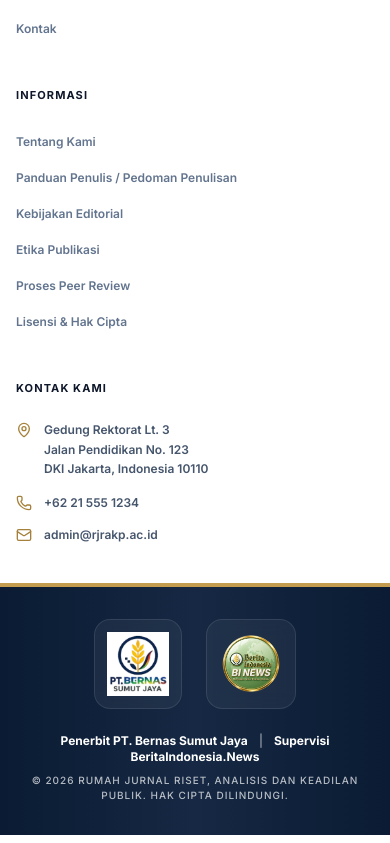
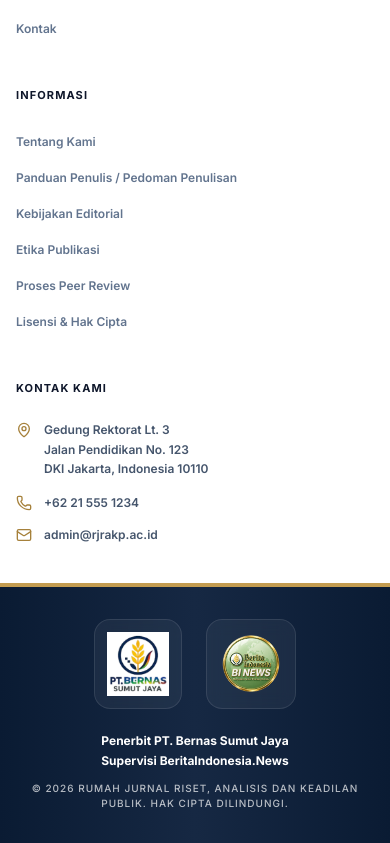
Before and after one commit to detaksumut/RJRAKP, a React (Vite) app: page / in a window 390 px wide. Shown: the part 4745-5588 px from the top of the page. Built offline with nearby package versions, Linux system fonts and the light colour scheme; no server answers; the database is empty.

Commit message:
Fix footer mobile layout for publisher text

```diff
--- a/src/components/Footer.tsx
+++ b/src/components/Footer.tsx
@@ -87,9 +87,11 @@ export default function Footer() {
               <img src="/logo-binews.png.png" alt="BeritaIndonesia.News" className="h-16 md:h-20 w-auto object-contain" />
             </div>
           </div>
-          <p className="text-xs md:text-sm font-bold text-white mb-2">
-            Penerbit PT. Bernas Sumut Jaya <span className="text-white/40 mx-2">|</span> Supervisi BeritaIndonesia.News
-          </p>
+          <div className="flex flex-col md:flex-row justify-center items-center text-xs md:text-sm font-bold text-white mb-3 gap-1 md:gap-0">
+            <span>Penerbit PT. Bernas Sumut Jaya</span>
+            <span className="hidden md:block text-white/40 mx-2">|</span>
+            <span>Supervisi BeritaIndonesia.News</span>
+          </div>
           <p className="text-[10px] text-white/70 font-medium tracking-widest uppercase">
             &copy; {new Date().getFullYear()} Rumah Jurnal Riset, Analisis dan Keadilan Publik. Hak Cipta Dilindungi.
           </p>
```
